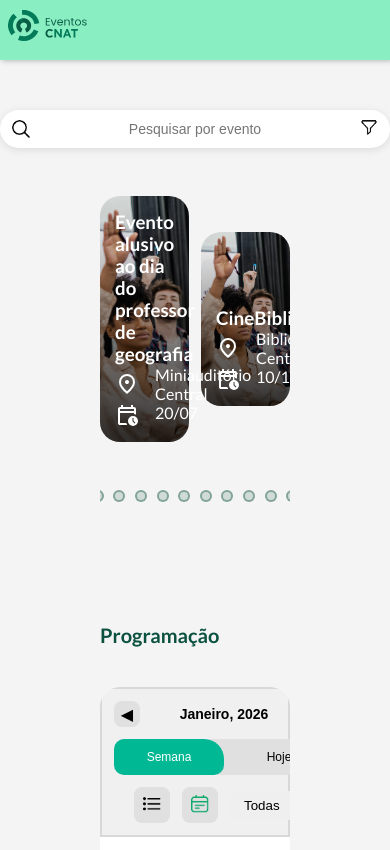
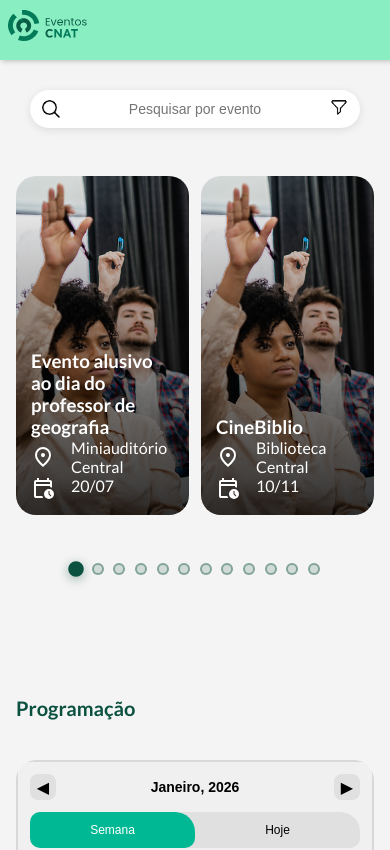
Before and after one commit to CSA-Centro-de-Solucoes-Aplicadas/Agenda-CNAT, a Vue app in the folder frontend/: page / in a window 390 px wide. Shown: the top 850 px of the page. Built offline with nearby package versions, Linux system fonts and the light colour scheme; the HTML template or start-up script is replaced by a standard one.

Commit message:
padding com @media

```diff
--- a/frontend/src/componentes/BarradePesquisa.vue
+++ b/frontend/src/componentes/BarradePesquisa.vue
@@ -205,4 +205,12 @@ input {
   font-size: 12px;
   opacity: 0.6;
 }
+
+@media(max-width: 600px) {
+  .barra-pesquisa {
+    max-width: 100%;
+    padding: 30px 30px 0 30px;
+    font-size: 1rem;
+  }
+}
 </style>
--- a/frontend/src/componentes/Carrossel.vue
+++ b/frontend/src/componentes/Carrossel.vue
@@ -7,6 +7,9 @@ import 'swiper/css/scrollbar'
 import CardDestaque from './CardDestaque.vue'
 import CardInscricao from './CardInscricao.vue'
 
+/*---------- emits ---------- */
+const emit = defineEmits(['select'])
+
 /* ---------- modules Swiper ---------- */
 const modules = [Scrollbar, Mousewheel, FreeMode, Navigation]
 
@@ -15,7 +18,6 @@ const props = defineProps({
   itens: { type: Array, required: true },
   component: { type: Object, required: true },
 })
-
 /* ---------- device ---------- */
 const device = ref('desktop')
 
@@ -150,6 +152,8 @@ const swiperConfig = computed(() => {
             :is="component"
             :item="item"
             :class="{ 'card-focus': variant === 'inscricao' }"
+            :style="{ cursor: 'pointer' }"
+            @click="emit('select', item)"
           />
         </swiper-slide>
       </swiper>
--- a/frontend/src/views/home.vue
+++ b/frontend/src/views/home.vue
@@ -621,7 +621,15 @@ main section:last-child {
   }
 }
 
+  .content-container {
+    padding: 0 40px;
+  }
+
 @media (max-width: 900px) {
+  .content-container {
+    padding: 0 20px;
+  }
+
   .header-container {
     flex-direction: column;
     align-items: center;
@@ -710,6 +718,10 @@ main section:last-child {
 
   .content-container h3 {
     margin-bottom: 40px;
+  }
+
+  .content-container {
+    padding: 0 16px;
   }
 
   .adicionar-evento {
```
